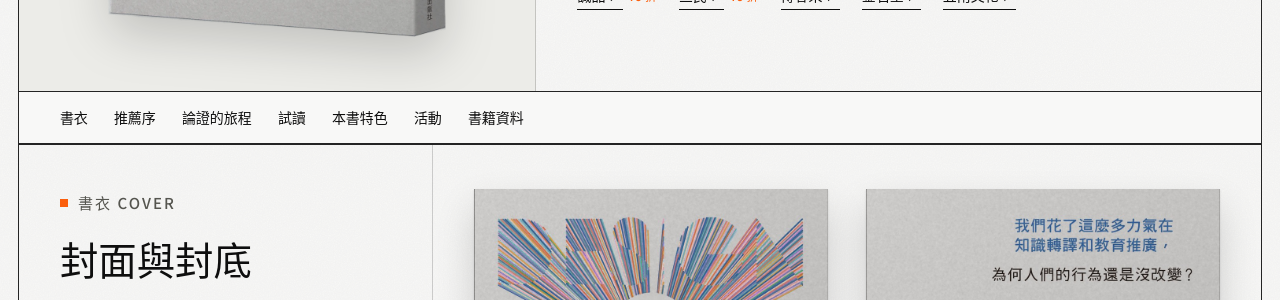
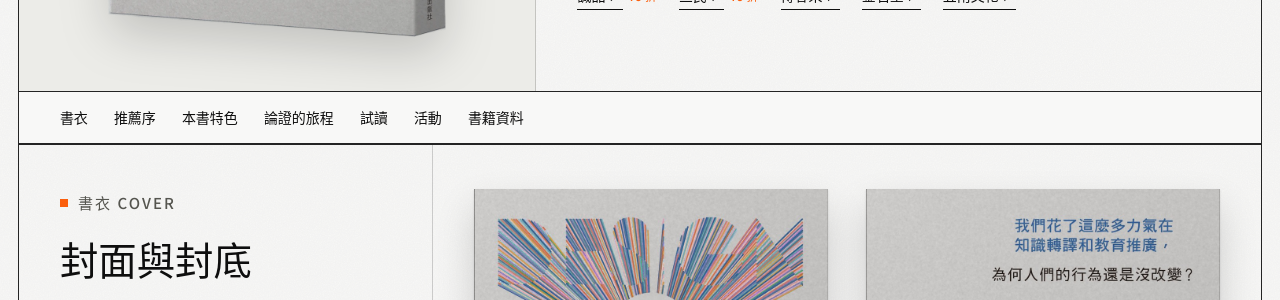
Before and after one commit to hungching1982/technosophy-lab, a Jekyll site: the page built from design-for-green/index.html, in a window 1280 px wide and 1400 px high, scrolled down 449 px. Shown: the part 150-450 px from the top of the window. Built offline with Jekyll 4.4.1, drawn with Linux system fonts in a browser that asks for light colours; some of the changed text lies outside the part shown.

Commit message:
書籍頁：本書特色移到論證的旅程之前；讀書會邀請改為試讀後的醒目區塊
Co-Authored-By: Claude Opus 5.5 <noreply@anthropic.com>
Claude-Session: https://claude.ai/code/session_01Sc6BJmwojMoBBfzfk5WCKx

```diff
--- a/assets/css/book.css
+++ b/assets/css/book.css
@@ -167,3 +167,9 @@ html.lb-open { overflow: hidden; }
 .specs .buy-list { display: flex; flex-wrap: wrap; gap: 6px 22px; }
 .specs .buy-list .shop { display: inline-flex; align-items: baseline; gap: 6px; }
 .specs .buy-list .disc { font-size: 12px; font-weight: 500; color: var(--orange); }
+
+/* 讀書會邀請（試讀之後） */
+.rg-call { margin-top: 48px; padding: 26px 28px 28px; background: var(--paper-2); border-left: 4px solid var(--orange); display: grid; gap: 12px; justify-items: start; }
+.rg-call .eyebrow { font-size: 13px; }
+.rg-call h3 { margin: 0; font-size: 20px; font-weight: 700; line-height: 1.5; }
+.rg-call .btn { margin-top: 6px; }
--- a/design-for-green/index.html
+++ b/design-for-green/index.html
@@ -33,7 +33,7 @@ extra_css2: /assets/css/book.css
 </section>
 
 <nav class="anchors" aria-label="本頁目錄">
-  <a href="#cover">書衣</a><a href="#forewords">推薦序</a><a href="#argmap">論證的旅程</a><a href="#excerpt">試讀</a><a href="#features">本書特色</a><a href="#events">活動</a>{% if site.data.dfg.responses.size > 0 %}<a href="#responses">迴響</a>{% endif %}<a href="#specs">書籍資料</a>
+  <a href="#cover">書衣</a><a href="#forewords">推薦序</a><a href="#features">本書特色</a><a href="#argmap">論證的旅程</a><a href="#excerpt">試讀</a><a href="#events">活動</a>{% if site.data.dfg.responses.size > 0 %}<a href="#responses">迴響</a>{% endif %}<a href="#specs">書籍資料</a>
 </nav>
 
 <section class="blk" id="cover" aria-labelledby="cover-title">
@@ -66,6 +66,17 @@ extra_css2: /assets/css/book.css
   </div>
 </section>
 
+<section class="blk" id="features" aria-labelledby="ft-title">
+  <div class="head"><p class="eyebrow">特色 Features</p><h2 id="ft-title">本書特色</h2></div>
+  <div class="body">
+    <p class="features-lede">{{ d.features_lede }}</p>
+    <div class="features">
+      {%- for x in d.features %}<section><div><h3>{{ x.title }}</h3><p>{{ x.text }}</p></div></section>{% endfor %}
+    </div>
+    <p class="features-close">{{ d.features_close }}</p>
+  </div>
+</section>
+
 <section id="argmap" aria-labelledby="arg-title">
   <svg id="argrib" aria-hidden="true"></svg>
   <p class="eyebrow">論證 Argument</p>
@@ -95,22 +106,14 @@ extra_css2: /assets/css/book.css
     <details><summary data-goatcounter-click="書籍頁-展開-第一章試讀">繼續閱讀 ↓</summary>{% for x in cp offset: 2 %}{{ x }}{% unless forloop.last %}</p>{% endunless %}{% endfor %}
     {% include dfg/excerpt-notes.html %}</details>
     </article>
+    <aside class="rg-call" aria-labelledby="rg-title">
+      <p class="eyebrow">讀書會 Reading Group</p>
+      <h3 id="rg-title">三人以上的讀書會，作者樂意和你們一起討論。</h3>
+      <a class="btn" href="{{ d.reading_group }}" rel="noopener">填寫讀書會邀請表單 <span class="arrow" aria-hidden="true">↗</span></a>
+    </aside>
   </div>
 </section>
 
-<section class="blk" id="features" aria-labelledby="ft-title">
-  <div class="head"><p class="eyebrow">特色 Features</p><h2 id="ft-title">本書特色</h2></div>
-  <div class="body">
-    <p class="features-lede">{{ d.features_lede }}</p>
-    <div class="features">
-      {%- for x in d.features %}<section><div><h3>{{ x.title }}</h3><p>{{ x.text }}</p></div></section>{% endfor %}
-    </div>
-    <p class="features-close">{{ d.features_close }}</p>
-    <ul class="invite">
-      <li>三人以上的讀書會，作者樂意和你們一起討論。<br><a class="textlink" href="{{ d.reading_group }}" rel="noopener">填寫讀書會邀請表單 <span aria-hidden="true">↗</span></a></li>
-    </ul>
-  </div>
-</section>
 
 {%- assign ev = site.data.news | where: "book", "design-for-green" | where_exp: "n", "n.type != '出版'" %}
 <section class="blk" id="events" aria-labelledby="ev-title">
```
